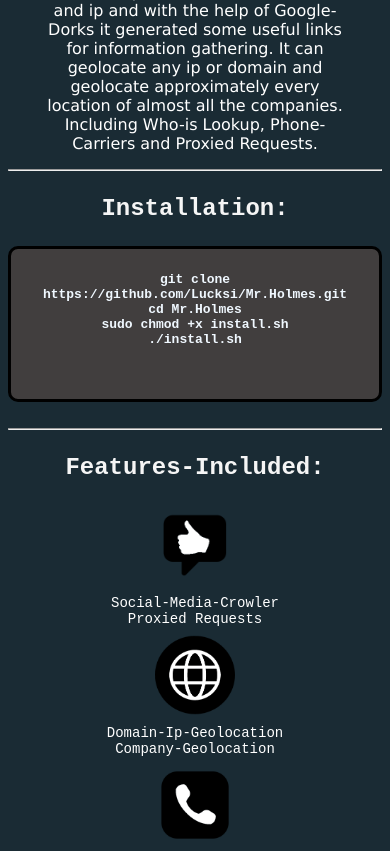
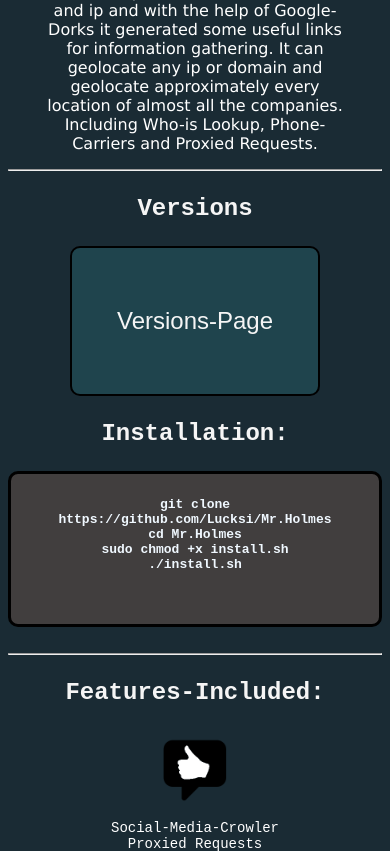
Before and after one commit to Lucksi/Mr.Holmes, a PHP site: page / in a window 390 px wide. Shown: the part 223-1074 px from the top of the page. Run offline with PHP 8.4, Linux system fonts and the light colour scheme.

Commit message:
Updating

```diff
--- a/CSS/index.css
+++ b/CSS/index.css
@@ -1,4 +1,8 @@
 body{
+    /*
+    background-color:white;*/
+    /*
+    background-color:rgba(20, 20, 117, 0.473);*/
     background-color: #1a2b34;
     animation: opac 1s 1;
 }
@@ -15,6 +19,25 @@ img#sample{
     width: 100px;
 }
 
+.navbar{
+    margin-top: 20px;
+    display: inline-block;
+}
+.navbar a{
+    padding: 10px 12px ;
+    font-size: x-large;
+    font-family: 'Courier New', Courier, monospace;
+    color: #ffffff;
+    background-color:transparent;
+    text-decoration: none;
+    font: bolder;
+}
+
+.navbar a:hover{
+    background-color: #001aff;
+    color: #ffffff;
+    border-radius: 10px;
+}
 p#sample{
     position:absolute;
     left:90px;
@@ -55,11 +78,11 @@ p#sample{
 }
 
 .cards p{
-    margin-top:10px;
-    font-family: 'Courier New', Courier, monospace;
-    font-size: large;
-    text-align: center;
-    color: #ffffff;
+margin-top:10px;
+font-family: 'Courier New', Courier, monospace;
+font-size: large;
+text-align: center;
+color: #ffffff;
 }
 
 #image{
@@ -138,6 +161,26 @@ p#sample{
     padding-bottom: 10px;
 }
 
+#btn{
+    display: block;
+    margin-left: auto;
+    margin-right: auto;
+    background-color: rgba(38, 97, 105, 0.466);
+    color: rgb(245, 245, 245);
+    height: 150px;
+    width: 400px;
+    border: 2px solid;
+    border-color: #000;
+    font-size: x-large;
+    border-radius: 10px;
+    text-decoration: none;
+}
+
+#btn:hover{
+    background-color: transparent;
+}
+
+
 @keyframes opac{
     0%{opacity: 0;}
     50%{opacity: 0.5;}
--- a/CSS/mobile.css
+++ b/CSS/mobile.css
@@ -1,6 +1,10 @@
-@media screen and (max-width: 1024px){
+@media screen and (max-width: 800px){
 
     body{
+        /*
+        background-color:white;*/
+        /*
+        background-color:rgba(20, 20, 117, 0.473);*/
         background-color: #1a2b34;
         animation: opac 1s 1;
     }
@@ -17,6 +21,25 @@
         width: 100px;
     }
 
+    .navbar{
+        margin-top: 20px;
+        display: inline-block;
+    }
+    .navbar a{
+        padding: 4px 4px ;
+        font-size:medium;
+        font-family: 'Courier New', Courier, monospace;
+        color: #ffffff;
+        background-color:transparent;
+        text-decoration: none;
+        font: bolder;
+    }
+
+    .navbar a:hover{
+        background-color: #001aff;
+        color: #ffffff;
+        border-radius: 10px;
+    }
     p#sample{
         position:absolute;
         left:90px;
@@ -50,20 +73,11 @@
 
     }
 
-    .cards a:hover{
-        text-decoration: none;
-        background-color: none;
-    }
-
     .cards img{
         display: block;
         height: 80px;
         width: 80px;
         margin-right: auto;
-    }
-
-    .cards img:hover{
-        background-color: none;
     }
 
     .cards p{
@@ -154,6 +168,25 @@
         padding-bottom: 10px;
     }
 
+    #btn{
+        display: block;
+        margin-left: auto;
+        margin-right: auto;
+        background-color: rgba(38, 97, 105, 0.466);
+        color: rgb(245, 245, 245);
+        height: 150px;
+        width: 250px;
+        border: 2px solid;
+        border-color: #000;
+        font-size: 24px;
+        border-radius: 10px;
+        text-decoration: none;
+    }
+
+    #btn:hover{
+        background-color: transparent;
+    }
+
     @keyframes opac{
         0%{opacity: 0;}
         50%{opacity: 0.5;}
--- a/index.html
+++ b/index.html
@@ -1,4 +1,5 @@
- <!--SITE FOR Mr.Holmes-PROJECT CREATED BY:Lucksi-->
+ <!--SITE FOR
+    Mr.Holmes-PROJECT-->
  <!DOCTYPE html>
  <html lang="en">
     <head>
@@ -20,9 +21,11 @@
             </p>
         </div>
         <hr>
+        <p id ="centered">Versions</p>
+        <a href="Pages/Old_version.html"style = "text-decoration:none;"><button id ="btn">Versions-Page</button></a>
         <p id="centered">Installation:</p>
         <div id ="second">
-            <p>git clone https://github.com/Lucksi/Mr.Holmes.git
+            <p>git clone https://github.com/Lucksi/Mr.Holmes
                 <br>
                 cd Mr.Holmes
                 <br>
@@ -92,17 +95,17 @@
         <p id="centered">AUTHOR CONTACTS:</p>
         <div class="cards">
             <div id ="image">
-                <a href="https://instagram.com/lucks_022"><img src ="Images/instagram.png"></a>
+                <img src ="Images/instagram.png">
                 <p>Instagram
                 </p>
             </div>
             <div id ="image2">
-                <a href="mailto:lukege287@gmail.com"><img src="Images/Email.png"></a>
+                <img src="Images/Email.png">
                 <p>Email
                 </p>
             </div>
             <div id ="image3">
-                <a href="https://github.com/Lucksi"><img src="Images/Git-hub.png"></a>
+                <img src="Images/Git-hub.png">
                 <p>Git-hub
                 </p>
             </div>
```
Also changed, not shown: 2 other files.
